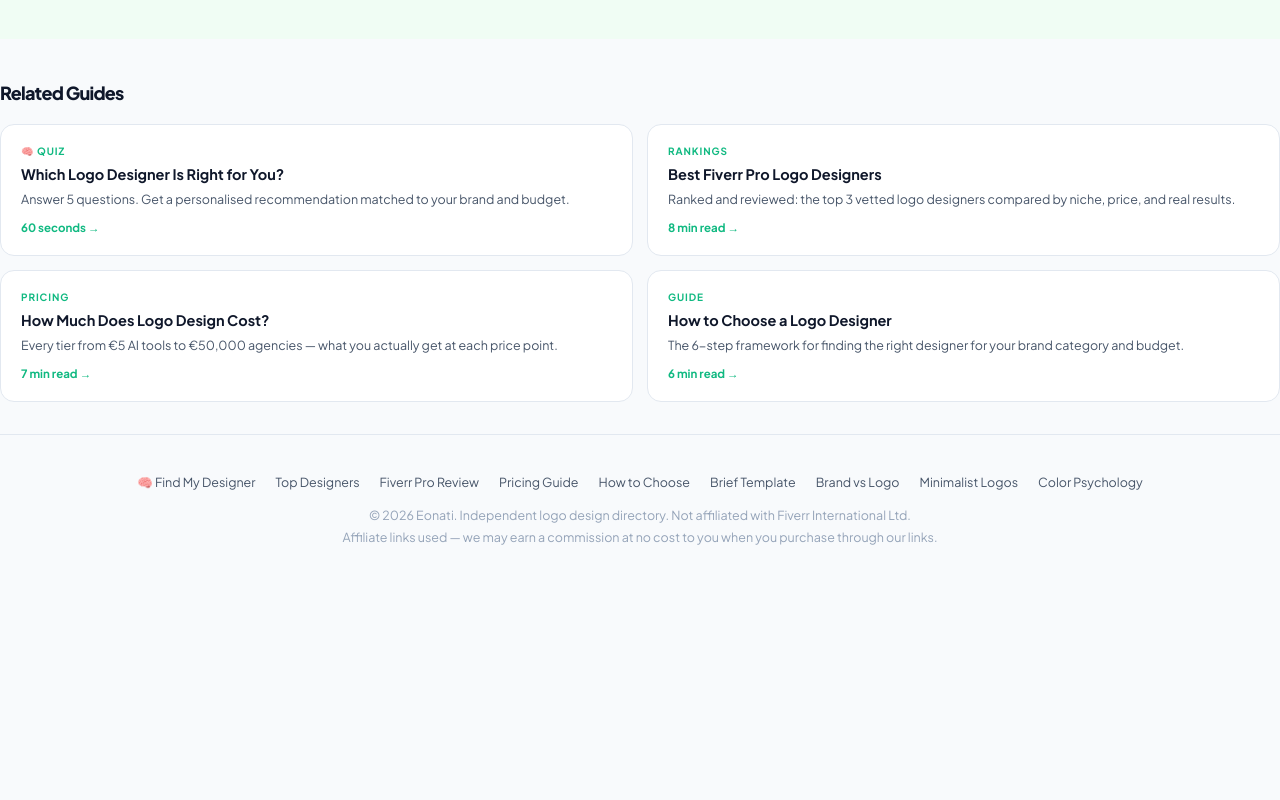
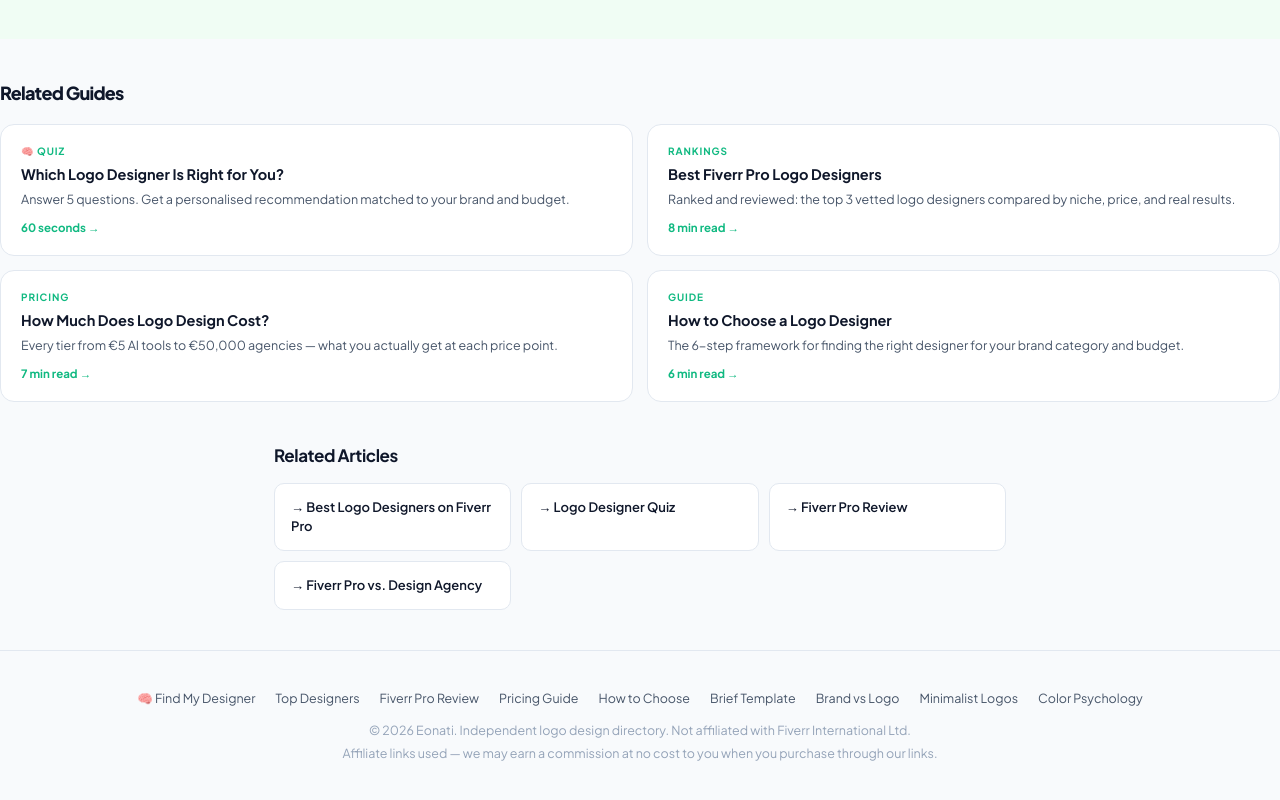
Before and after one commit to Eonati2/Eonati2, a plain HTML site: page index.html in a window 1280 px wide. Shown: the part 7127-7927 px from the top of the page. Before the commit the page ends 7712 px from the top, so only its background shows below. Drawn offline with Linux system fonts and the light colour scheme.

Commit message:
Add Related Articles section: index.html

```diff
--- a/index.html
+++ b/index.html
@@ -752,6 +752,16 @@
  </div>
  </div>
 
+
+<section style="max-width:780px;margin:40px auto 0;padding:0 24px 40px">
+  <h2 style="font-size:17px;font-weight:700;color:#0f172a;margin:0 0 14px;letter-spacing:-.025em">Related Articles</h2>
+  <div style="display:grid;grid-template-columns:repeat(auto-fit,minmax(200px,1fr));gap:10px">
+    <a href="https://eonati2.github.io/Eonati2/best-logo-designers.html" style="display:block;padding:14px 16px;background:#fff;border:1px solid #e2e8f0;border-radius:10px;text-decoration:none;color:#0f172a;font-size:13px;font-weight:600;line-height:1.45">→ Best Logo Designers on Fiverr Pro</a>
+    <a href="https://eonati2.github.io/Eonati2/logo-designer-quiz.html" style="display:block;padding:14px 16px;background:#fff;border:1px solid #e2e8f0;border-radius:10px;text-decoration:none;color:#0f172a;font-size:13px;font-weight:600;line-height:1.45">→ Logo Designer Quiz</a>
+    <a href="https://eonati2.github.io/Eonati2/fiverr-pro-review.html" style="display:block;padding:14px 16px;background:#fff;border:1px solid #e2e8f0;border-radius:10px;text-decoration:none;color:#0f172a;font-size:13px;font-weight:600;line-height:1.45">→ Fiverr Pro Review</a>
+    <a href="https://eonati2.github.io/Eonati2/fiverr-pro-vs-agency.html" style="display:block;padding:14px 16px;background:#fff;border:1px solid #e2e8f0;border-radius:10px;text-decoration:none;color:#0f172a;font-size:13px;font-weight:600;line-height:1.45">→ Fiverr Pro vs. Design Agency</a>
+  </div>
+</section>
 <footer>
  <div class="footer-links">
  <a href="https://eonati2.github.io/Eonati2/logo-designer-quiz.html">&#x1F9E0; Find My Designer</a>
```
